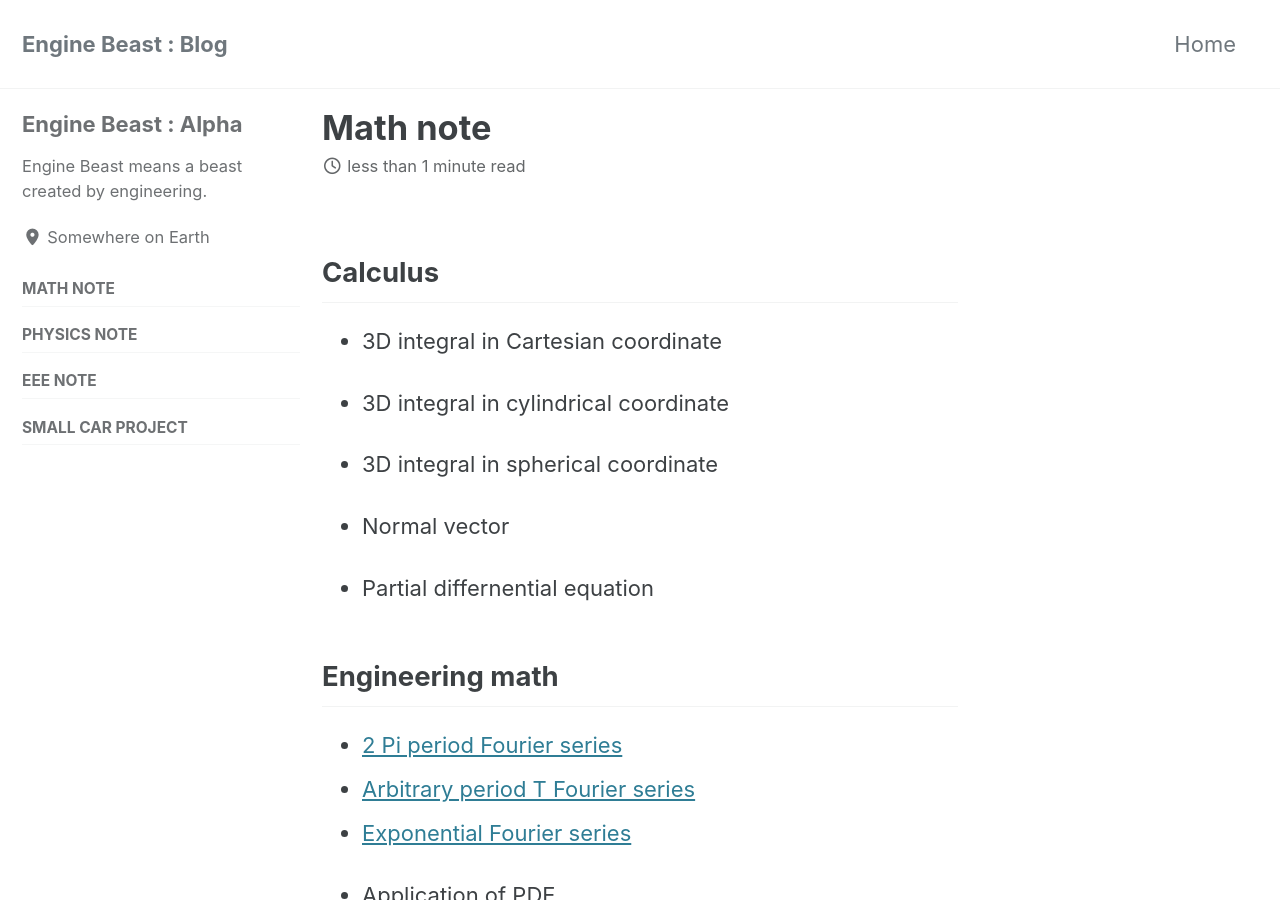
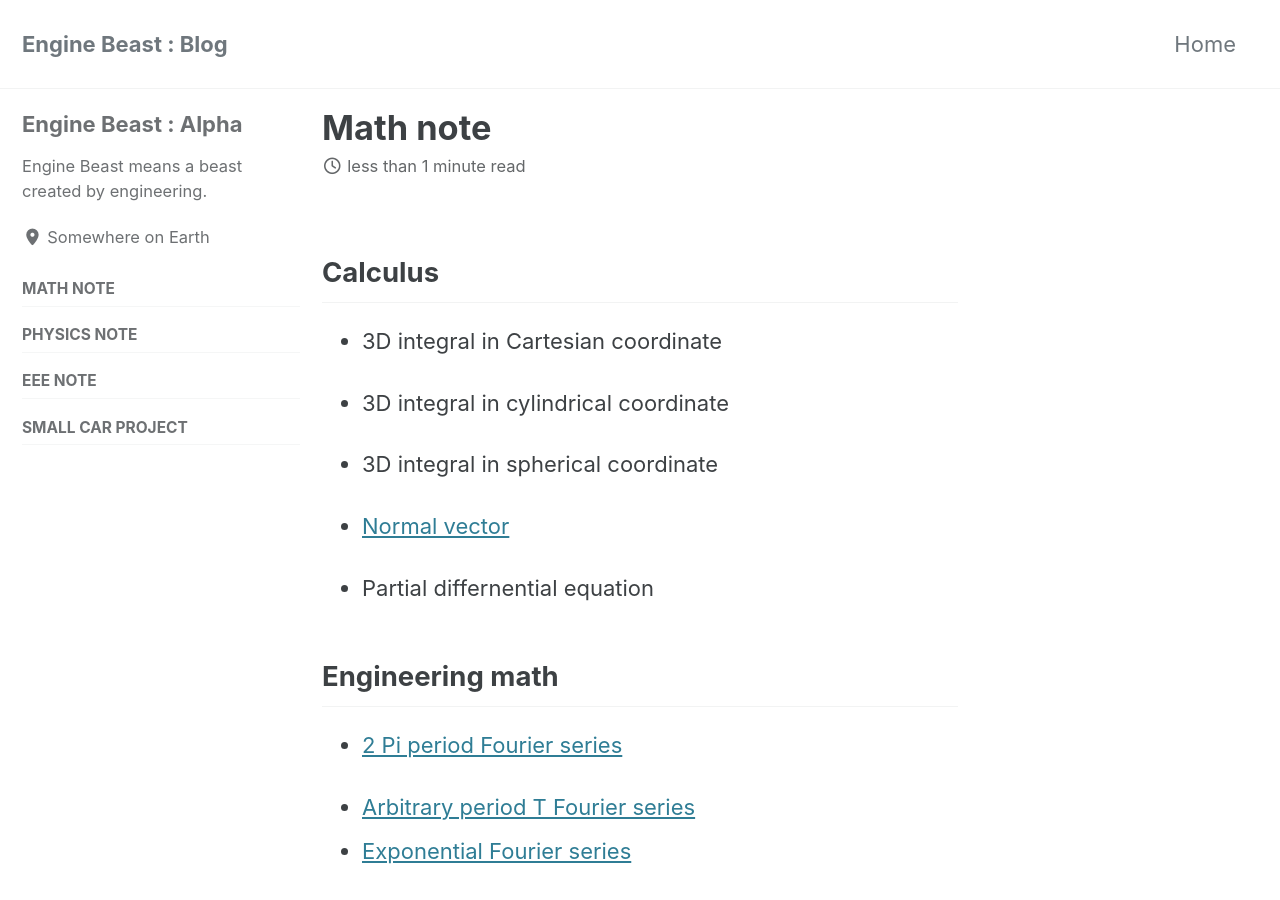
Before and after one commit to enginebeast/enginebeast.github.io, a Jekyll site: the page built from _posts/2025-09-18-math_note.md, in a window 1280 px wide and 900 px high. Built offline with Jekyll 4.4.1, drawn with Linux system fonts in a browser that asks for light colours; cached includes are drawn as plain includes.

Commit message:
- > *, html hyperlink > md>hyperlink

```diff
--- a/_posts/2025-09-18-math_note.md
+++ b/_posts/2025-09-18-math_note.md
@@ -10,12 +10,14 @@ title: Math note
 
 - 3D integral in spherical coordinate
 
-- Normal vector
+- [Normal vector]("https://enginebeast.github.io/math_note/normal_vector/")
 
 - Partial differnential equation
 
 <h2>Engineering math</h2>
-- <a href="https://enginebeast.github.io/math_note/2pi_fourier_series/">2 Pi period Fourier series</a><br>
+
+- [2 Pi period Fourier series]("https://enginebeast.github.io/math_note/2pi_fourier_series/")
+
 - <a href="https://enginebeast.github.io/math_note/Tperiod_fourier_series/">Arbitrary period T Fourier series</a><br>
 - <a href="https://enginebeast.github.io/math_note/exponential_fourier/">Exponential Fourier series</a><br>
 
```
